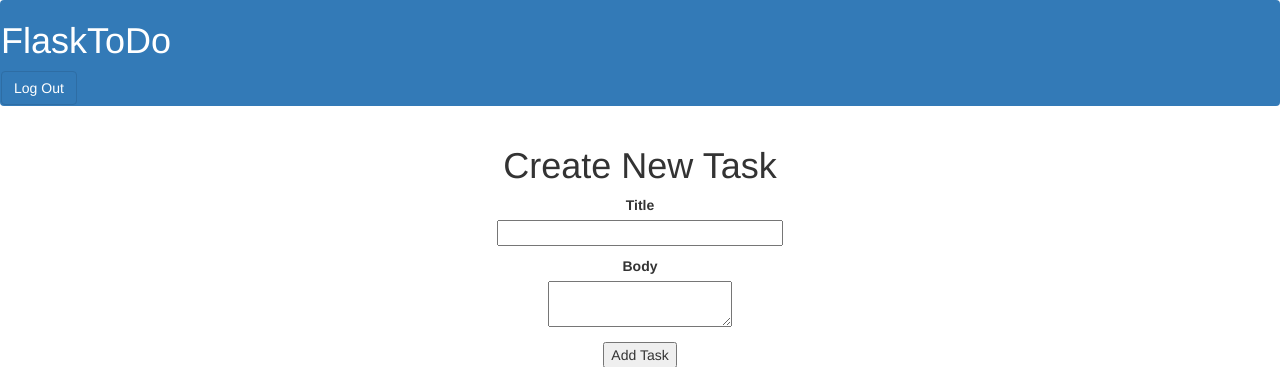
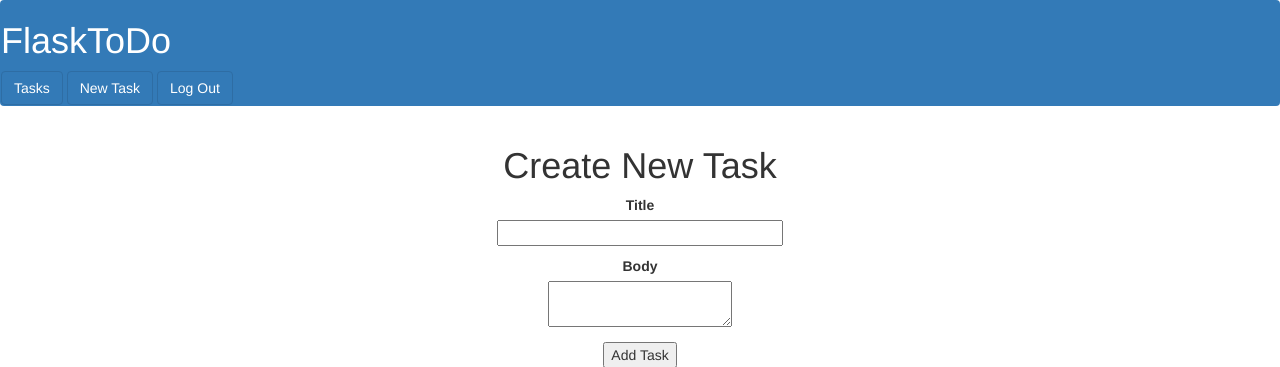
Before and after one commit to ghager93/flasktodo, a Flask app: page /tasks/create in a window 1280 px wide. Shown: the top 367 px of the page. Run offline with Flask 2, Linux system fonts and the light colour scheme; the visitor is signed in with stand-in values (Sample User, id 1); data comes from the database, SQL or seed files in the repository; some libraries are stand-ins or nearby versions.

Commit message:
Added Task and Add Task buttons to navbar

```diff
--- a/flasktodo/templates/base.html
+++ b/flasktodo/templates/base.html
@@ -14,6 +14,8 @@
         <h1>FlaskToDo</h1>
 
         {% if g.user %}
+            <a class="btn btn-primary" href="{{ url_for('tasks.index') }}">Tasks</a>
+            <a class="btn btn-primary" href="{{ url_for('tasks.create') }}">New Task</a>
             <a class="btn btn-primary" href="{{ url_for('auth.logout') }}">Log Out</a>
         {% else %}
             <a class="btn btn-primary" href="{{ url_for('auth.login') }}">Log In</a>
```
